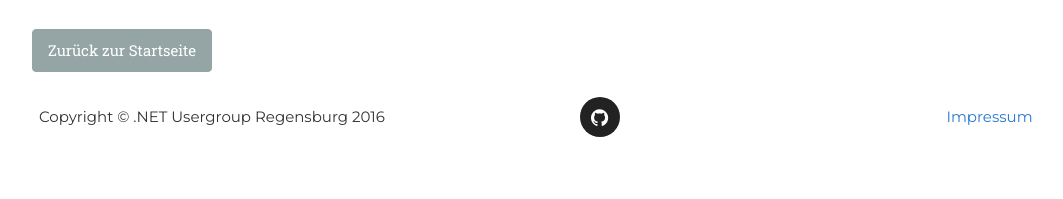
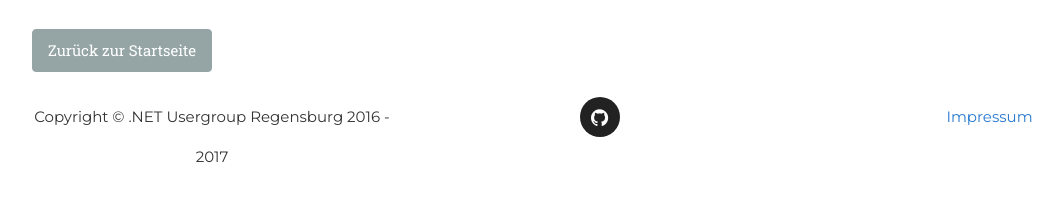
Before and after one commit to DotNetRegensburg/dotnetregensburg.github.io, a Jekyll site: the page built from imprint.html, in a window 1280 px wide. Shown: the part 1903-2102 px from the top of the page, without its empty margins (38-1101 px from the left). Built offline with Jekyll 4.4.1, drawn with Linux system fonts in a browser that asks for light colours; some web fonts are replaced; before the commit the page ends 2065 px from its top, so only the background shows below that.

Commit message:
updated Copyright with year 2017

```diff
--- a/_includes/footer.html
+++ b/_includes/footer.html
@@ -2,7 +2,7 @@
     <div class="container">
         <div class="row">
             <div class="col-md-4">
-                <span class="copyright">Copyright &copy; {{ site.title }} 2016</span>
+                <span class="copyright">Copyright &copy; {{ site.title }} 2016 - 2017</span>
             </div>
             <div class="col-md-4">
                 <ul class="list-inline social-buttons">
```
